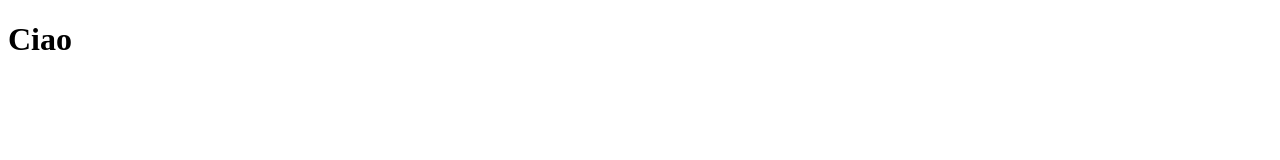
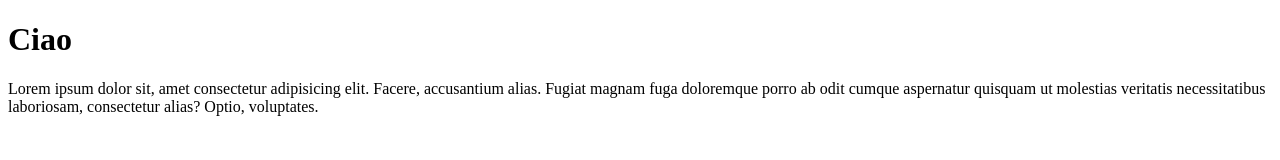
Before and after one commit to andrea-bertaglia/test, a plain HTML site: page index.html in a window 1280 px wide. Drawn offline with Linux system fonts and the light colour scheme.

Commit message:
add: project paragraph

```diff
--- a/index.html
+++ b/index.html
@@ -9,6 +9,9 @@
 
 <body>
     <h1>Ciao</h1>
+    <p>Lorem ipsum dolor sit, amet consectetur adipisicing elit. Facere, accusantium alias. Fugiat magnam fuga
+        doloremque porro ab odit cumque aspernatur quisquam ut molestias veritatis necessitatibus laboriosam,
+        consectetur alias? Optio, voluptates.</p>
 </body>
 
 </html>
```
